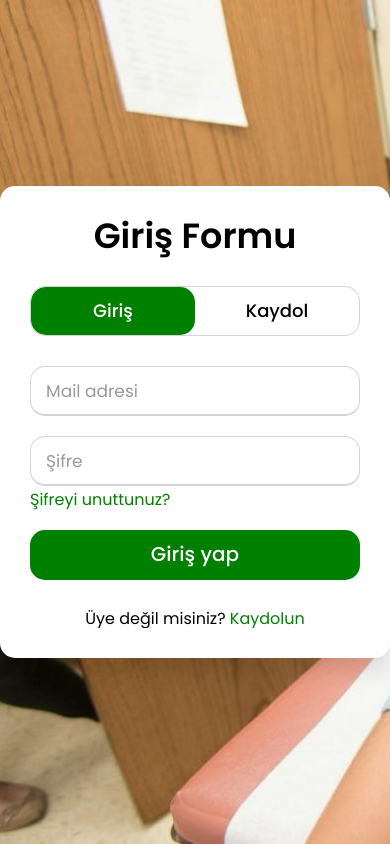
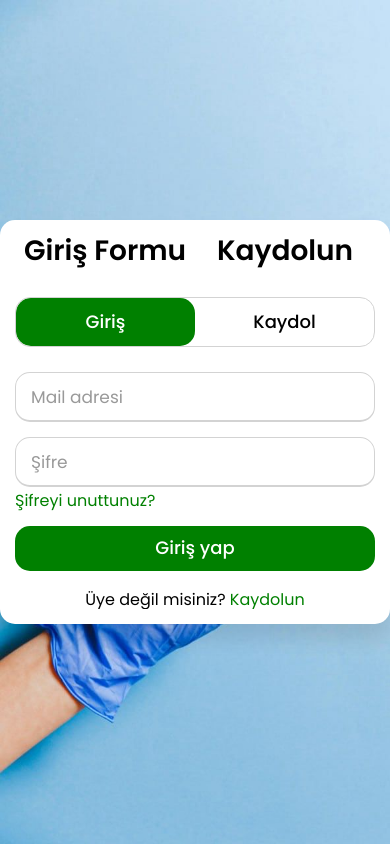
Before and after one commit to idrisazim/Vaccination-reminder, a plain HTML site: page index.html in a window 390 px wide. Drawn offline with nearby package versions, Linux system fonts and the light colour scheme; no server answers.

Commit message:
Mobile view update

```diff
--- a/src/main.css
+++ b/src/main.css
@@ -75,3 +75,39 @@ p {
 	padding-top: 7%;
 	font-size: larger;
 }
+
+@media only screen and (max-width: 600px) {
+	body {
+	  flex-direction: column;
+	  background-image: url("bgm.PNG"); /* Add the path to your mobile background image */
+	}
+
+	.card {
+	  min-width: 90%;
+	  margin: 5% auto;
+	  padding: 5%;
+	}
+
+	header h1 {
+	  font-size: x-large;
+	}
+
+	label {
+	  font-size: medium;
+	  margin: 3%;
+	}
+
+	button {
+	  font-size: medium;
+	  padding: 3%;
+	}
+
+	input, #inputDob, p, #currentAge {
+	  width: 100%;
+	  margin: 3% 0;
+	}
+
+	#currentAge {
+	  margin-top: 10%;
+	}
+  }
--- a/src/main.js
+++ b/src/main.js
@@ -33,7 +33,7 @@ function getDOB() {
         displayVaccinationReminder(9, dob, "KKK İlave doz ");
     }
     if (diffMonths <= 12) {
-        displayVaccinationReminder(12, dob, "KPA Rapel, KKK 1 doz vaccinations ");
+        displayVaccinationReminder(12, dob, "KPA Rapel, KKK 1 doz ");
     }
     if (diffMonths <= 18) {
         displayVaccinationReminder(18, dob, "DABT-İPA-Hib Rapel, OPA 2 doz, Hepatit A 1 doz ");
--- a/style.css
+++ b/style.css
@@ -182,3 +182,45 @@ form .btn input[type="submit"]{
   font-weight: 500;
   cursor: pointer;
 }
+
+@media only screen and (max-width: 600px) {
+  body {
+    background: url("bg2.jpg"); /* Add the path to your mobile background image */
+    background-repeat: no-repeat;
+    background-size: cover;
+  }
+
+  .wrapper {
+    max-width: 100%;
+    padding: 15px; /* Adjust padding for smaller screens */
+  }
+
+  .wrapper .title-text {
+    width: 100%;
+  }
+
+  .wrapper .title {
+    width: 100%;
+    font-size: 28px; /* Adjust font size for smaller screens */
+  }
+
+  .form-inner form {
+    width: 100%;
+  }
+
+  .form-inner form .field {
+    margin-top: 15px; /* Adjust margin for smaller screens */
+  }
+
+  .form-inner form .signup-link {
+    margin-top: 20px; /* Adjust margin for smaller screens */
+  }
+
+  .form-inner form .btn {
+    height: 45px; /* Adjust height for smaller screens */
+  }
+
+  .form-inner form .btn input[type="submit"] {
+    font-size: 18px; /* Adjust font size for smaller screens */
+  }
+}
```
Also changed, not shown: bg2.jpg (added), src/bgm.PNG (added).
